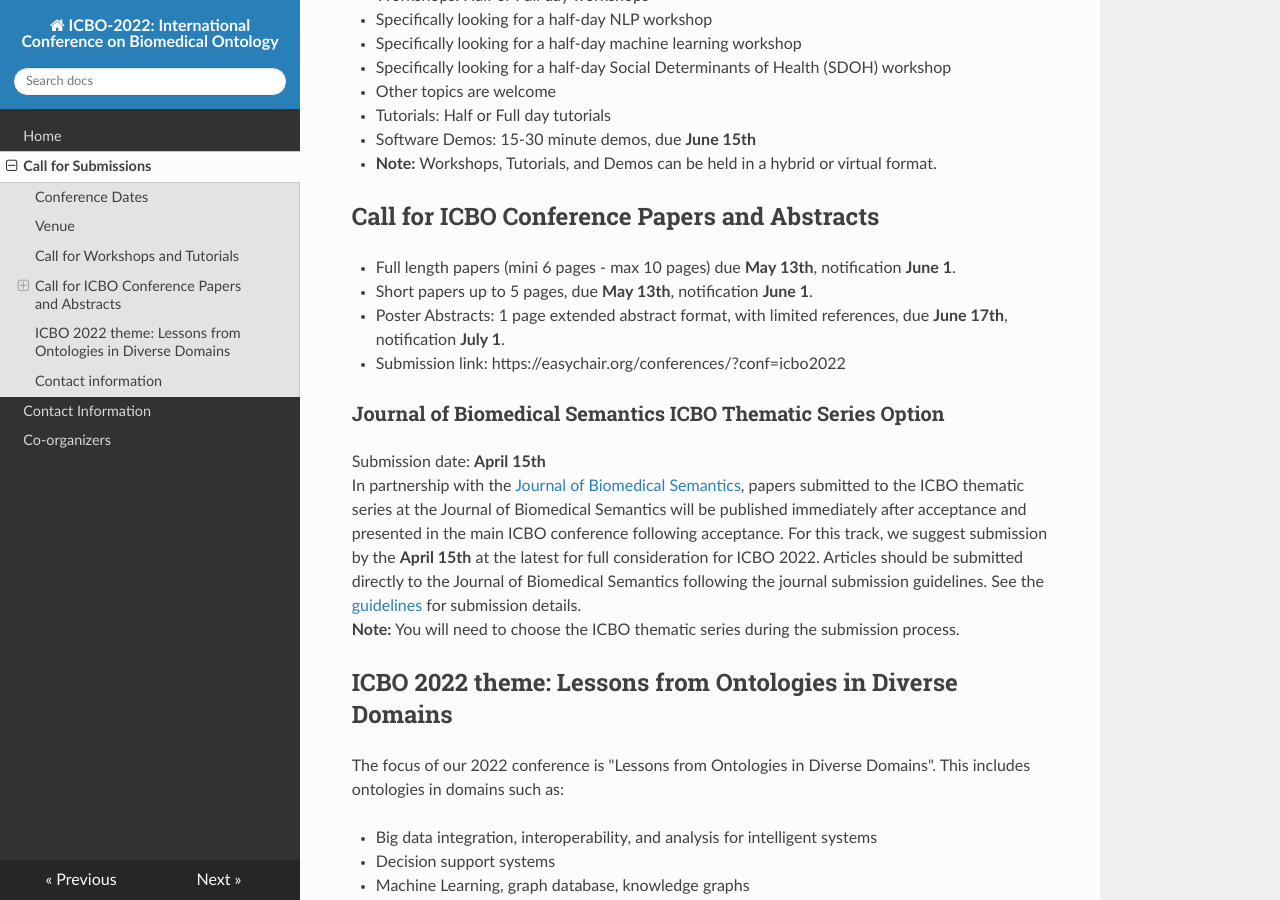
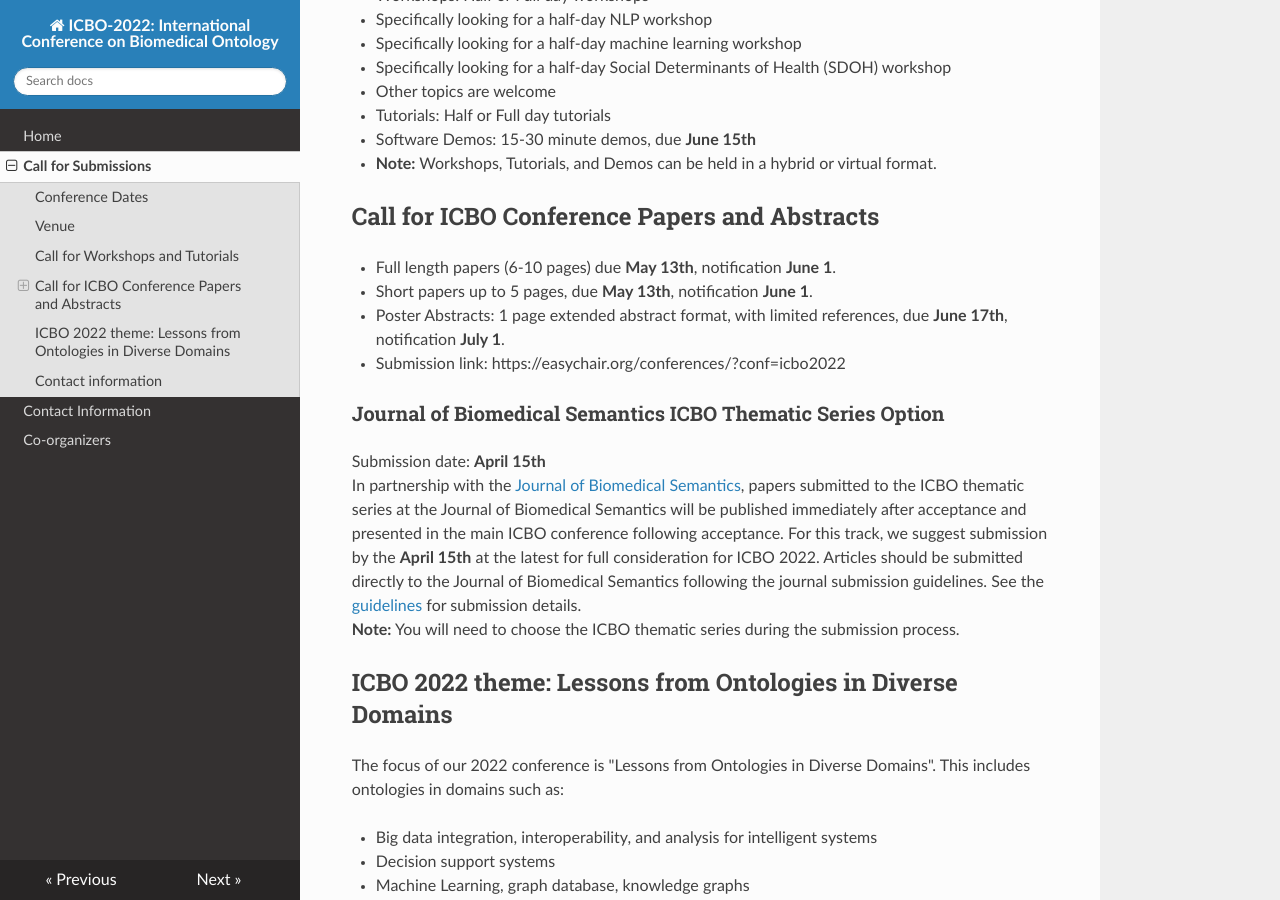
Before and after one commit to johnbeve/BFO-Organization, an MkDocs documentation site: the page built from docs/call-for-submissions.md, in a window 1280 px wide and 900 px high, scrolled down 608 px. Built offline with MkDocs 1.6.1, drawn with Linux system fonts in a browser that asks for light colours; nearby versions of some CDN libraries.

Commit message:
Update call-for-submissions.md

```diff
--- a/docs/call-for-submissions.md
+++ b/docs/call-for-submissions.md
@@ -24,7 +24,7 @@ Ann Arbor, Michigan and Virtual
 - **Note:** Workshops, Tutorials, and Demos can be held in a hybrid or virtual format.
 
 ## Call for ICBO Conference Papers and Abstracts
-- Full length papers (mini 6 pages - max 10 pages) due **May 13th**, notification **June 1**.
+- Full length papers (6-10 pages) due **May 13th**, notification **June 1**.
 - Short papers up to 5 pages, due **May 13th**, notification **June 1**.
 - Poster Abstracts: 1 page extended abstract format, with limited references, due **June 17th**, notification **July 1**.
 - Submission link: https://easychair.org/conferences/?conf=icbo2022
```
